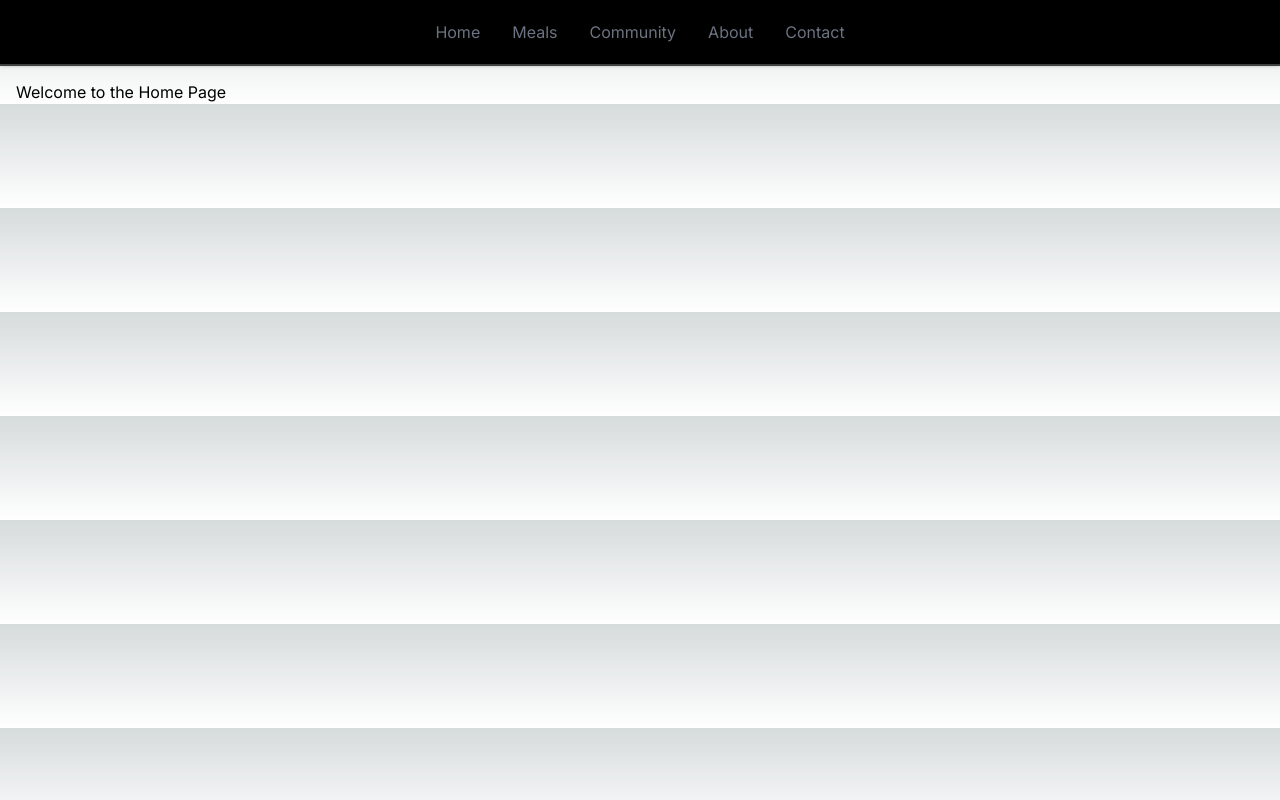
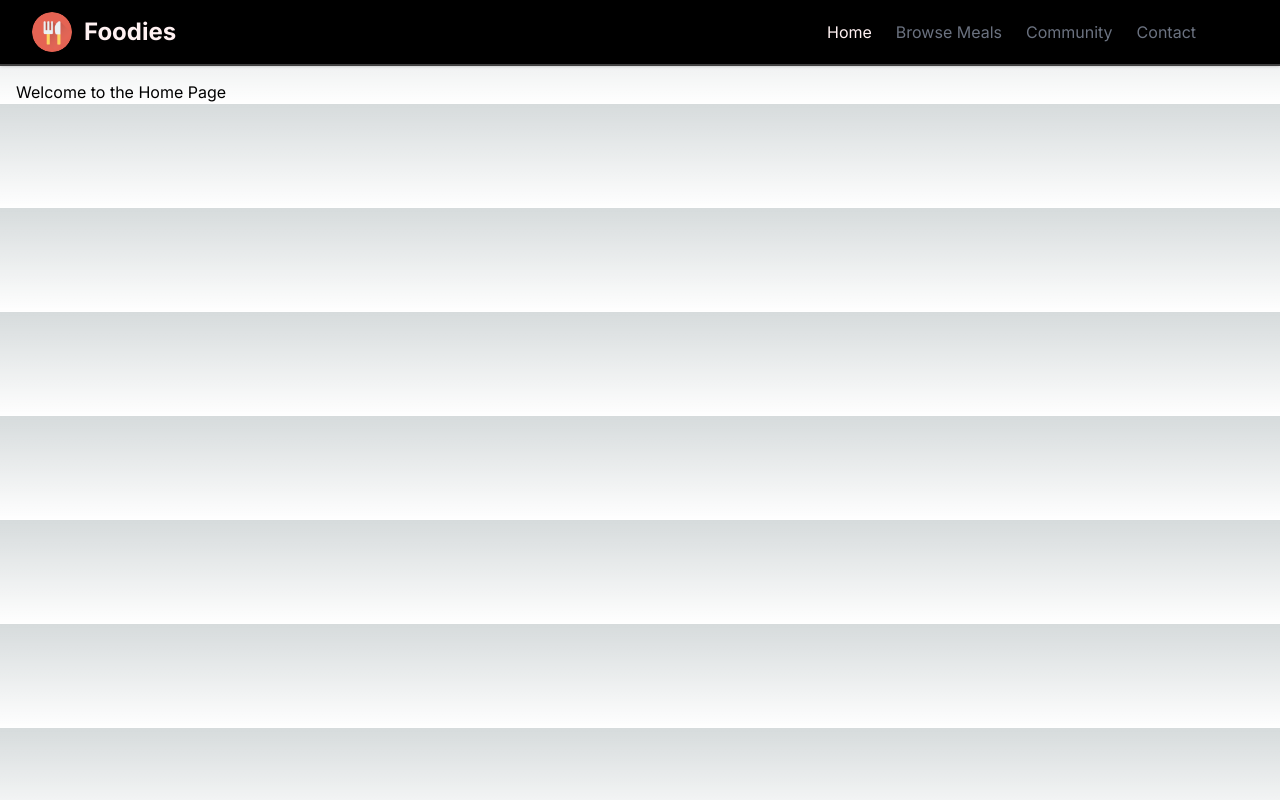
Before and after one commit to taufiqdp/next-foodies-app, a Next.js app: page / in a window 1280 px wide. Built offline with nearby package versions, Linux system fonts and the light colour scheme.

Commit message:
update: navbar

```diff
--- a/components/navbar.js
+++ b/components/navbar.js
@@ -17,44 +17,50 @@ export default function Navbar() {
     <nav className="bg-black shadow border-b-2 border-neutral-700 w-full fixed top-0 left-0 z-50">
       <div
         className={`${
-          isOpen ? "h-40" : "h-16"
-        } md:h-16 mx-auto md:px-4 container flex items-center justify-between transition-all duration-300 ease-in-out`}
+          isOpen ? "h-72" : "h-16"
+        } md:h-16 mx-auto md:px-4 container flex items-center transition-all duration-300 ease-in-out`}
       >
-        {/* <div className="md:absolute md:left-4 order-2 md:order-1 mx-auto">
-          <Link href="/">
-            <Image src={logoImg} alt="Logo" width={50} height={50} />
+        {/* logo */}
+        <div>
+          <Link href="/" className="flex items-center flex-shrink-0">
+            <Image
+              src={logoImg}
+              height={40}
+              width={40}
+              alt="logo"
+              className={`rounded-full ml-4`}
+            />
+            <h1 className="text-rose-50 text-2xl font-bold pl-3">Foodies</h1>
           </Link>
-        </div> */}
+        </div>
 
-        <div className="text-gray-500 w-full">
+        {/* nav links */}
+        <div className="text-gray-500 w-full mx-14">
           <ul
             className={`${
               isOpen
                 ? "max-h-[500px] opacity-100"
                 : "max-h-0 opacity-0 md:opacity-100 md:max-h-[500px]"
-            } md:flex md:justify-center px-4 transition-all duration-300 ease-in-out overflow-hidden`}
+            } md:flex md:justify-end md:text-base text-2xl md:space-y-0 space-y-4 pl-2
+              transition-all duration-300 ease-in-out overflow-hidden md:border-none border-l-4
+              border-neutral-400`}
           >
-            <li className="md:px-4 md:py-2 hover:text-rose-50">
+            <li className="md:px-3 px-2 md:py-2 text-rose-50">
               <Link href="/" onClick={toggleMenu}>
                 Home
               </Link>
             </li>
-            <li className="md:px-4 md:py-2 hover:text-rose-50">
+            <li className="md:px-3 px-2 md:py-2 hover:text-rose-50">
               <Link href="/meals" onClick={toggleMenu}>
-                Meals
+                Browse Meals
               </Link>
             </li>
-            <li className="md:px-4 md:py-2 hover:text-rose-50">
+            <li className="md:px-3 px-2 md:py-2 hover:text-rose-50">
               <Link href="/community" onClick={toggleMenu}>
                 Community
               </Link>
             </li>
-            <li className="md:px-4 md:py-2 hover:text-rose-50">
-              <Link href="/about" onClick={toggleMenu}>
-                About
-              </Link>
-            </li>
-            <li className="md:px-4 md:py-2 hover:text-rose-50">
+            <li className="md:px-3 px-2 md:py-2 hover:text-rose-50">
               <Link href="/contact" onClick={toggleMenu}>
                 Contact
               </Link>
@@ -62,6 +68,7 @@ export default function Navbar() {
           </ul>
         </div>
 
+        {/* mobile menu button */}
         <div className="order-3 md:hidden flex fixed right-3 top-5">
           <button
             className="text-gray-500 focus:outline-none"
```
